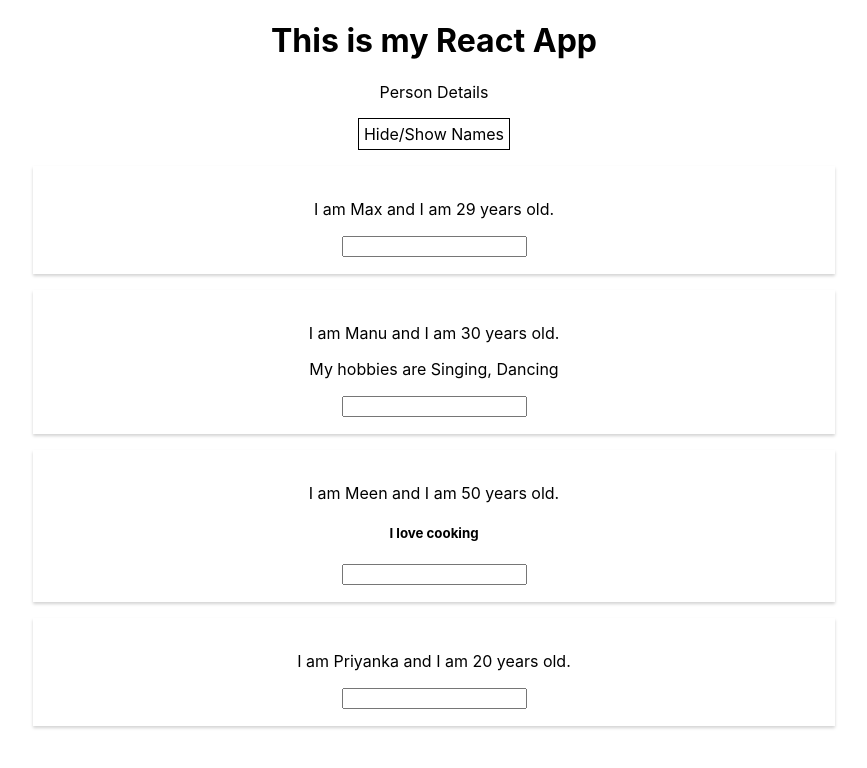
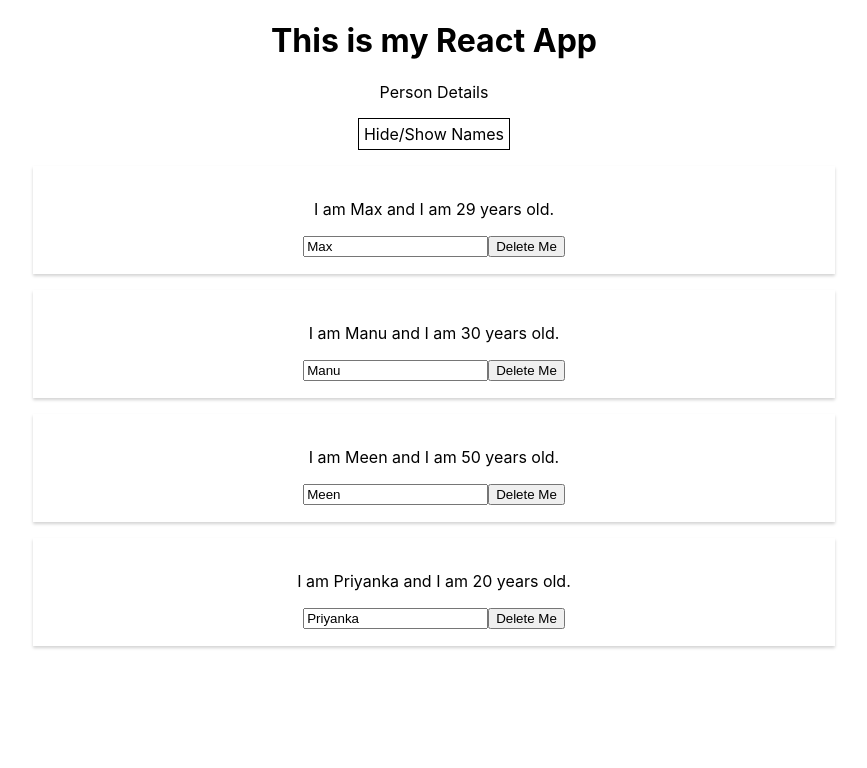
Before and after one commit to priyankajakob/react-complete-guide, a React (Create React App) app: page / in a window 1280 px wide. Shown: the top 768 px of the page, without its empty margins (206-1073 px from the left). Built offline with nearby package versions, Linux system fonts and the light colour scheme.

Commit message:
Added delete name option

```diff
--- a/src/App.js
+++ b/src/App.js
@@ -13,23 +13,23 @@ class App extends Component {
       showNames:true
     }
 
-    handleSwitchName=(newName)=>{
-      console.log("clicked")
-      //DONT DO THIS, DO NOT MUTATE STATE DIRECTLY. REACT DOESN"T RENDER THIS
-      // this.state.persons=[
-      //   {name:"Maxmillian",age:29},
-      //   {name:"ManuJosh",age:30},
-      //   {name:"MeenaKumari",age:50}
-      // ]
-      this.setState({
-        persons:[
-          {name:"Maxmillian",age:29},
-          {name:"ManuJosh",age:30},
-          {name:"MeenaKumari",age:50},
-          {name:newName,age:20 }
-        ]
-      })
-    }
+    // handleSwitchName=(newName)=>{
+    //   console.log("clicked")
+    //   //DONT DO THIS, DO NOT MUTATE STATE DIRECTLY. REACT DOESN"T RENDER THIS
+    //   // this.state.persons=[
+    //   //   {name:"Maxmillian",age:29},
+    //   //   {name:"ManuJosh",age:30},
+    //   //   {name:"MeenaKumari",age:50}
+    //   // ]
+    //   this.setState({
+    //     persons:[
+    //       {name:"Maxmillian",age:29},
+    //       {name:"ManuJosh",age:30},
+    //       {name:"MeenaKumari",age:50},
+    //       {name:newName,age:20 }
+    //     ]
+    //   })
+    // }
 
     handleNameChange=(event)=>{
       this.setState({
@@ -46,6 +46,14 @@ class App extends Component {
     const doesNames = this.state.showNames
     this.setState({showNames:!doesNames})
   }
+  handleDeleteName=(id)=>{
+    const arr = [].concat(this.state.persons)
+    arr.splice(id,1)
+    this.setState({
+      persons : [...arr]
+    })
+  }
+
   render(){
     const style = {
       backgroundColor:'white',
@@ -59,23 +67,17 @@ class App extends Component {
     if(this.state.showNames){
       persons=
       <div>
-        <Person
-          name={this.state.persons[0].name}
-          age={this.state.persons[0].age}/>
-        <Person
-          name={this.state.persons[1].name}
-          nameChange={this.handleNameChange}
-          switchNameClick = {this.handleSwitchName}
-          age={this.state.persons[1].age}>My hobbies are Singing, Dancing</Person>
-        <Person
-          name={this.state.persons[2].name}
-          age={this.state.persons[2].age}>
-            <h5>I love cooking</h5>
-        </Person>
-        <Person
-          name={this.state.persons[3].name}
-          age={this.state.persons[3].age}>
-        </Person>
+        {this.state.persons.map((person,index)=>{
+          return(
+            <Person
+              key={index}
+              name ={person.name}
+              age = {person.age}
+              deleteName={()=>this.handleDeleteName(index)}
+              nameChange={this.handleNameChange}
+            />
+          )
+        })}
       </div>
     }
 
--- a/src/component/persons/Person.js
+++ b/src/component/persons/Person.js
@@ -5,7 +5,8 @@ const PersonList = (props)=>{
         <div className="Person">
             <p onClick={()=>{props.switchNameClick("Pri")}}>I am {props.name} and I am {props.age} years old. </p>
             <p>{props.children}</p>
-            <input type="text" onChange={props.nameChange}/>
+            <input type="text" onChange={props.nameChange} value={props.name}/>
+            <button onClick={props.deleteName}>Delete Me</button>
         </div>
     )
 }
```
